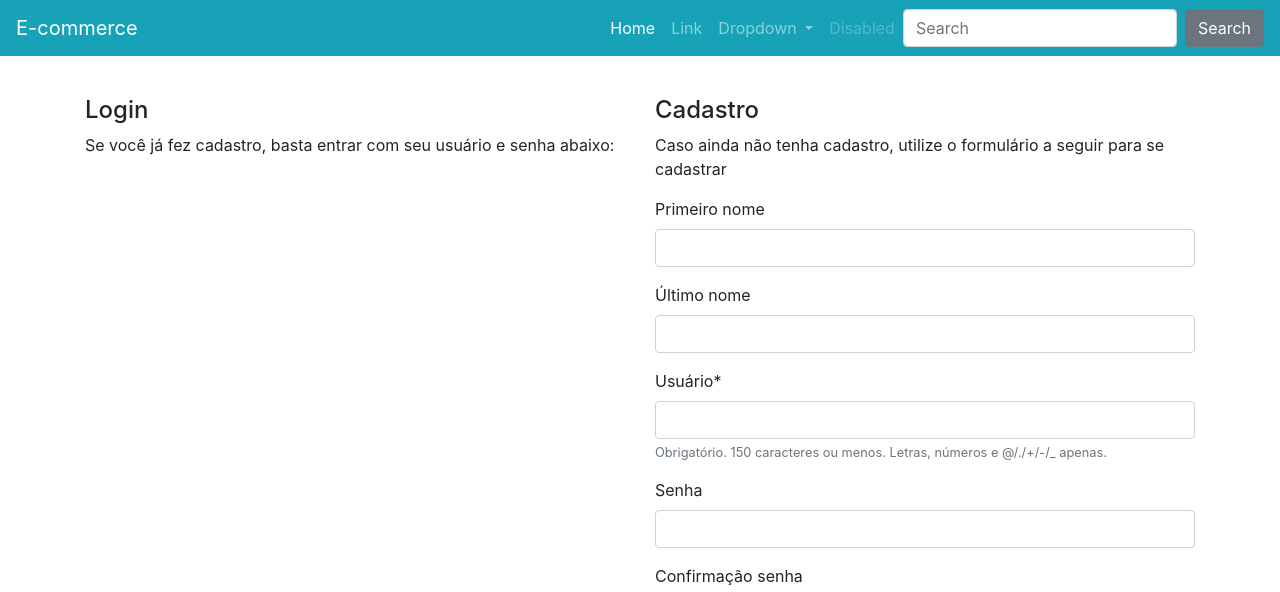
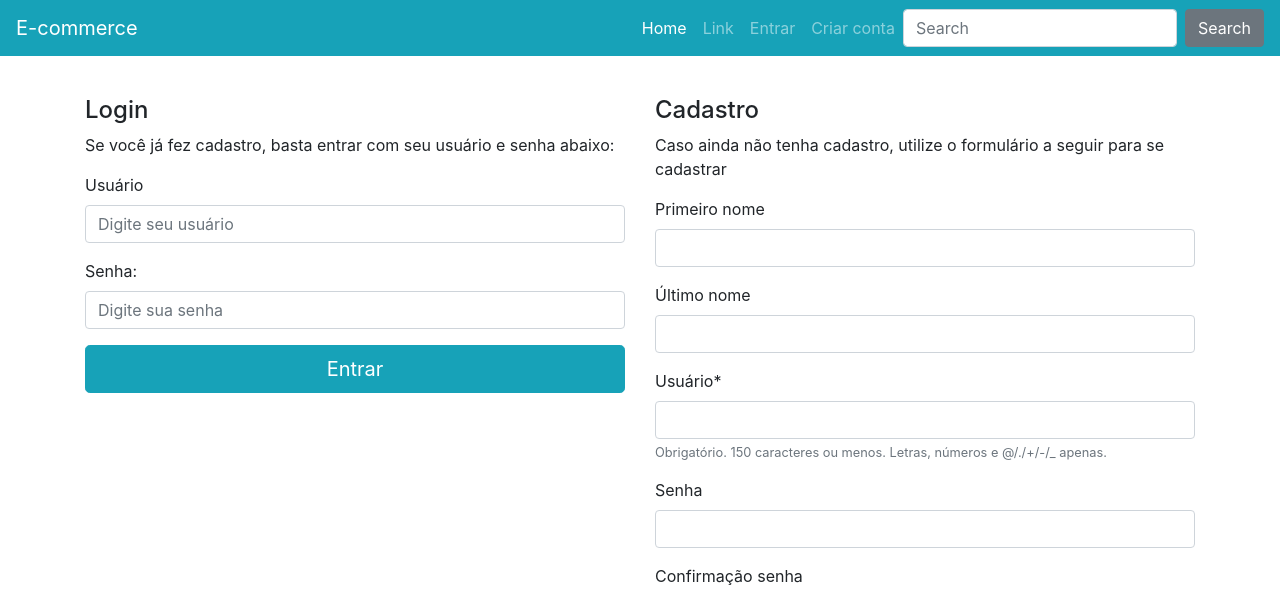
Before and after one commit to vitor9998/projeto_ecommerce_django, a Django app: page /perfil/ in a window 1280 px wide. Shown: the top 592 px of the page. Run offline with Django 3.2, Linux system fonts and the light colour scheme; parts of the project's set-up code (start-up, migrations or seed data) failed here and were passed over; some libraries are stand-ins or nearby versions.

Commit message:
Login/Logout - Final

```diff
--- a/perfil/templates/perfil/criar.html
+++ b/perfil/templates/perfil/criar.html
@@ -9,6 +9,21 @@
     <div class="col-lg mt-3">
         <h4>Login</h4> <!--Antes tava h1, estava muito grande-->
         <p>Se você já fez cadastro, basta entrar com seu usuário e senha abaixo:</p>
+
+        <form method="POST" action="{% url 'perfil:login' %}">
+            {% csrf_token %}
+            <div class="form-group">
+              <label for="InputUsuario">Usuário</label>
+              <input type="text" name='username' class="form-control" id="exampleInputEmail1" aria-describedby="usuarioHelp"
+               placeholder="Digite seu usuário">
+            </div>
+            <div class="form-group">
+              <label for="exampleInputPassword1">Senha:</label>
+              <input name='password' type="password" class="form-control" id="exampleInputPassword1"
+                placeholder="Digite sua senha">
+            </div>
+            <button type="submit" class="btn btn-primary btn-block btn-lg">Entrar</button>
+          </form>
     </div>
     {% endif %}
 
--- a/perfil/views.py
+++ b/perfil/views.py
@@ -1,9 +1,10 @@
-from django.shortcuts import render, get_object_or_404
+from django.shortcuts import render, get_object_or_404, redirect
 from django.views.generic import ListView
 from django.views import View
 from django.http import HttpResponse
 from django.contrib.auth.models import User
-from django.contrib.auth import authenticate, login
+from django.contrib.auth import authenticate, login, logout
+from django.contrib import messages
 import copy
 
 from . import models
@@ -90,7 +91,7 @@ class Criar(BasePerfil):
                 perfil.save()
 
             else:
-                self.perfilform.save(commit=False)
+                perfil = self.perfilform.save(commit=False)
                 perfil.usuario = usuario
                 perfil.save()
 
@@ -119,6 +120,18 @@ class Criar(BasePerfil):
 
         self.request.session['carrinho'] = self.carrinho
         self.request.session.save()
+
+        messages.success(
+            self.request,
+            'Seu cadastro foi criado ou atualizado com sucesso.'
+        )
+
+        messages.success(
+            self.request,
+            'Você fez login e pode concluir sua compra.'
+        )
+
+        return redirect('perfil:criar')
         return self.renderizar
 
 class Atualizar(View):
@@ -126,9 +139,38 @@ class Atualizar(View):
         return HttpResponse('Atualizar')
 
 class Login(View):
-    def get(self, *args, **kwargs):
-        return HttpResponse('Login')
+    def post(self, *args, **kwargs):
+        username = self.request.POST.get('username')
+        password = self.request.POST.get('password')
 
+        if not username or not password:
+            messages.error(
+                self.request,
+                'Usuário ou senha inválidos.'
+            )
+            return redirect('perfil:criar')
+
+        usuario = authenticate(
+            self.request, username=username, password=password)
+
+        if not usuario:
+            messages.error(
+                self.request,
+                'Usuário ou senha inválidos.'
+            )
+            return redirect('perfil:criar')
+
+        login(self.request, user=usuario)
+
+        messages.success(
+                self.request,
+                'Você fez login no sistema e pode concluir sua compra.'
+        )
+        return redirect('produto:carrinho')
 class Logout(View):
     def get(self, *args, **kwargs):
-        return HttpResponse('Logout')
+        carrinho = copy.deepcopy(self.request.session.get('carrinho'))
+        logout(self.request)
+        self.request.session['carrinho'] = carrinho
+        self.request.session.save()
+        return redirect('produto:lista')
--- a/templates/parciais/_nav.html
+++ b/templates/parciais/_nav.html
@@ -14,21 +14,29 @@
             <li class="nav-item">
                 <a class="nav-link" href="#">Link</a>
             </li>
+
+            {% if request.user.is_authenticated %}
+            <!-- href="#" era como tava antes de adicionar link-->
             <li class="nav-item dropdown">
                 <a class="nav-link dropdown-toggle" href="#" id="navbarDropdown" role="button"
                     data-toggle="dropdown" aria-haspopup="true" aria-expanded="false">
-                    Dropdown
+                    Conta
                 </a>
                 <div class="dropdown-menu" aria-labelledby="navbarDropdown">
-                    <a class="dropdown-item" href="#">Action</a>
-                    <a class="dropdown-item" href="#">Another action</a>
-                    <div class="dropdown-divider"></div>
-                    <a class="dropdown-item" href="#">Something else here</a>
+                    <a class="dropdown-item" href="{% url 'perfil:criar' %}">Atualizar</a>
+                    <a class="dropdown-item" href="{% url 'perfil:logout' %}">Sair</a>
                 </div>
             </li>
+            {% else %}
+
+
             <li class="nav-item">
-                <a class="nav-link disabled" href="#">Disabled</a>
+                <a class="nav-link" href="{% url 'perfil:criar' %}">Entrar</a>
             </li>
+            <li class="nav-item">
+                <a class="nav-link" href="{% url 'perfil:criar' %}">Criar conta</a>
+            </li>
+            {% endif %}
 
             {% if request.session.carrinho %}
             <li class="nav-item">
```
Also changed, not shown: db.sqlite3.
